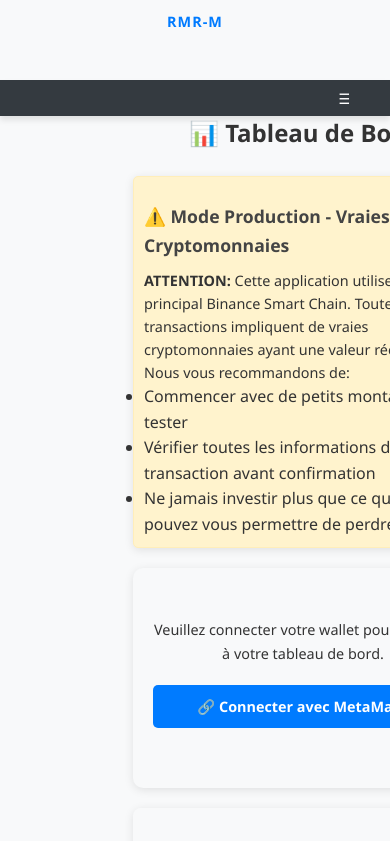
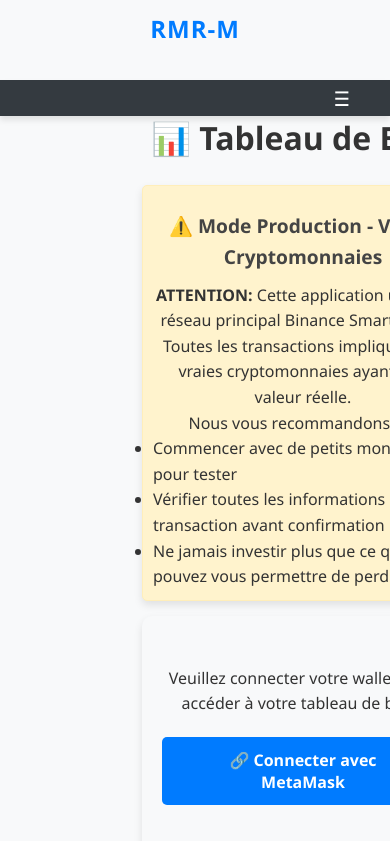
Before and after one commit to jhvcav/rmr-m, a React (Vite) app in the folder rmr-m-frontend/: page /rmr-m/dashboard in a window 390 px wide. Shown: the top 841 px of the page. Built offline with nearby package versions, Linux system fonts and the light colour scheme.

Commit message:
MAJ pour améliorer affichage page LPFarming

```diff
--- a/rmr-m-frontend/src/pages/LPFarming.css
+++ b/rmr-m-frontend/src/pages/LPFarming.css
@@ -1,50 +1,57 @@
 /* 📌 Styles généraux */
 .lp-container {
-  max-width: 100%;
-  padding: 20px;
+  width: 100%;
+  box-sizing: border-box;
   text-align: center;
   display: flex;
   flex-direction: column;
   align-items: center;
 }
 
-/* 📌 Ajustement pour les smartphones */
-@media screen and (max-width: 500px) {
-  .lp-container {
-    padding: 1px;
-  }
+/* 📌 Styles des cartes */
+.wallet-connection, .simulator, .usdc-info {
+  width: 100%;
+  margin: 15px auto;
+  box-sizing: border-box;
 }
 
 /* 📌 Styles des boutons */
 .wallet-buttons, .simulator {
   width: 100%;
-  max-width: 400px;
-  margin: auto;
+  margin: 0 auto;
   display: flex;
   flex-direction: column;
   gap: 15px;
+  align-items: center;
 }
 
 /* 📌 Boutons améliorés */
 .btn {
   width: 100%;
+  max-width: 400px;
   padding: 15px;
   font-size: 16px;
   border-radius: 8px;
+  margin: 0 auto;
+  display: block;
 }
 
 /* 📌 Champs de saisie */
 .simulator input {
   width: 100%;
+  max-width: 400px;
   padding: 12px;
   font-size: 16px;
   border: 1px solid #ccc;
   border-radius: 5px;
+  box-sizing: border-box;
+  margin: 8px auto 16px auto;
 }
 
 /* 📌 Validation */
 .validate-btn {
   width: 100%;
+  max-width: 400px;
   padding: 15px;
   font-size: 18px;
   background-color: #28a745;
@@ -52,6 +59,8 @@
   border: none;
   border-radius: 5px;
   cursor: pointer;
+  margin: 20px auto;
+  display: block;
 }
 
 .validate-btn:disabled {
@@ -61,18 +70,14 @@
 
 .wallet-connect-section {
   text-align: center;
-  margin-bottom: 20px;
+  margin: 0 auto 20px auto;
+  width: 100%;
 }
 
 .wallet-connect-section h3 {
   margin-bottom: 10px;
   font-size: 18px;
   font-weight: bold;
-}
-
-.solana-connect {
-  text-align: center;
-  margin-bottom: 20px;
 }
 
 .wallet-button {
@@ -85,6 +90,8 @@
   border-radius: 8px;
   cursor: pointer;
   gap: 10px;
+  margin: 0 auto;
+  max-width: 400px;
 }
 
 .wallet-logo {
@@ -92,12 +99,16 @@
   height: 24px;
 }
 
-@media screen and (max-width: 768px) {
-  .fixed-container {
-    position: relative;
-    bottom: auto;
-    width: 100%;
-    background: none;
-    padding: 1px;
-  }
+/* Ajouter une règle pour centrer le contenu de tous les éléments */
+h1, h2, h3, p, label {
+  width: 100%;
+  text-align: center;
+  box-sizing: border-box;
 }
+
+/* S'assurer que les labels sont alignés correctement */
+.simulator label {
+  display: block;
+  text-align: center;
+  margin-top: 15px;
+}
--- a/rmr-m-frontend/src/pages/LPFarming.jsx
+++ b/rmr-m-frontend/src/pages/LPFarming.jsx
@@ -273,7 +273,7 @@
       <div className="wallet-connection responsive-card">
         <h3>Connexion au Wallet</h3>
         {account ? (
-          <div>
+          <div className="wallet-info">
             <button className="wallet-button btn btn-success responsive-button">
               ✅ {account.substring(0, 6)}...{account.slice(-4)}
             </button>
@@ -311,7 +311,13 @@
           className="responsive-form"
         />
 
-        <button onClick={calculateProfit} className="responsive-button">Calculer</button>
+        <button
+          onClick={calculateProfit}
+          className="responsive-button btn btn-primary"
+        >
+          Calculer
+        </button>
+
         <h3>Gains estimés : <span>{profit} {usdcSymbol}</span></h3>
       </div>
 
@@ -325,7 +331,7 @@
       </button>
 
       {/* Information sur USDC */}
-      <div className="usdc-info responsive-card" style={{ marginTop: '20px', padding: '10px', backgroundColor: '#f5f5f5', borderRadius: '5px' }}>
+      <div className="usdc-info responsive-card">
         <h3>ℹ️ Informations sur les {usdcSymbol}</h3>
         <p>
           Pour utiliser ce service, vous avez besoin de {usdcSymbol} sur le réseau BSC Testnet.
--- a/rmr-m-frontend/src/pages/ResponsiveStyles.css
+++ b/rmr-m-frontend/src/pages/ResponsiveStyles.css
@@ -1,218 +1,99 @@
-/**
- * Copyright (c) 2025 Jean Hugues CAVALIE
- * Tous droits réservés.
- * Ce code ne peut pas être utilisé ou redistribué sans autorisation.
- */
-
-/* Styles responsifs pour toutes les pages */
-/* À ajouter dans un fichier ResponsiveStyles.css puis importer dans chaque composant */
-
-/* Styles de base communs */
+/* 📌 Responsive Styles */
 .responsive-container {
-    width: 100%;
-    max-width: 1200px;
+  max-width: 800px;
   margin: 0 auto;
-    padding: 0 15px;
+  padding: 20px;
   box-sizing: border-box;
-    position: static !important; /* Annuler les positionnements absolus */
-    left: auto !important;
 }
 
-  /* Styles pour les tableaux et les cartes */
 .responsive-card {
   width: 100%;
-    margin-bottom: 20px;
-    padding: 15px;
-    border-radius: 8px;
-    box-shadow: 0 2px 10px rgba(0, 0, 0, 0.1);
-  }
-
-  .responsive-grid {
-    display: grid;
-    grid-template-columns: repeat(auto-fill, minmax(280px, 1fr));
-    gap: 20px;
-  }
-
-  /* Styles pour les formulaires */
-  .responsive-form {
-    width: 100%;
-    max-width: 800px;
-    margin: 0 auto;
-  }
-
-  .responsive-form input,
-  .responsive-form select,
-  .responsive-form textarea,
-  .responsive-form button {
-    width: 100%;
-    padding: 12px;
-    margin-bottom: 15px;
-    border-radius: 4px;
-    border: 1px solid #ccc;
-    box-sizing: border-box;
+  max-width: 600px;
+  margin: 15px auto;
+  padding: 20px;
+  border-radius: 10px;
+  box-shadow: 0 4px 8px rgba(0, 0, 0, 0.1);
+  background-color: #fff;
 }
 
 .responsive-button {
   width: 100%;
-    padding: 12px 20px;
-    margin: 10px 0;
-    border-radius: 4px;
+  max-width: 400px;
+  margin: 10px auto;
+  padding: 12px;
+  font-size: 16px;
+  border-radius: 8px;
   cursor: pointer;
-    font-weight: bold;
-    border: none;
+  display: block;
 }
 
-  /* Media queries pour différentes tailles d'écran */
+.responsive-form {
+  width: 100%;
+  padding: 12px;
+  margin: 8px 0 16px 0;
+  border: 1px solid #ddd;
+  border-radius: 5px;
+  font-size: 16px;
+  box-sizing: border-box;
+}
 
-  /* Grand mobile (portrait) et tablette (portrait) */
-  @media screen and (max-width: 768px) {
+/* Ajustements pour les tablettes */
+@media screen and (min-width: 501px) and (max-width: 768px) {
+  .responsive-container {
+    padding: 15px;
+    max-width: 90%;
+  }
+
+  .responsive-card {
+    max-width: 90%;
+  }
+
+  .responsive-button {
+    max-width: 90%;
+  }
+}
+
+/* Ajustements pour les smartphones */
+@media screen and (max-width: 500px) {
+  .responsive-container {
+    padding: 10px;
+    width: 95%;
+  }
+
+  .responsive-card {
+    max-width: 100%;
+    padding: 15px;
+  }
+
+  .responsive-button {
+    max-width: 100%;
+    font-size: 14px;
+  }
+
   h1 {
-      font-size: 1.8rem !important;
+    font-size: 24px;
   }
 
   h2 {
-      font-size: 1.5rem !important;
+    font-size: 20px;
   }
 
   h3 {
-      font-size: 1.2rem !important;
+    font-size: 18px;
+  }
 }
 
-    p, span, button, input, label {
-      font-size: 0.95rem !important;
-    }
-
-    .dashboard-summary,
-    .investment-options .options-grid {
-      grid-template-columns: 1fr 1fr;
-    }
-
-    .investment-card {
+/* Assurer que les formulaires et boutons sont bien centrés */
+.wallet-connection, .simulator {
+  display: flex;
+  flex-direction: column;
+  align-items: center;
   width: 100%;
 }
 
-    .dashboard-actions {
-      flex-direction: column;
-    }
-
-    .dashboard-actions button {
-      width: 100%;
-      margin: 5px 0;
-    }
-
-    /* Ajustements spécifiques pour les tableaux de données */
-    .investments-list {
-      overflow-x: auto;
-    }
-  }
-
-  /* Petit mobile (portrait) */
-  @media screen and (max-width: 480px) {
-    h1 {
-      font-size: 1.5rem !important;
-    }
-
-    h2 {
-      font-size: 1.3rem !important;
-    }
-
-    h3 {
-      font-size: 1.1rem !important;
-    }
-
-    p, span, button, input, label {
-      font-size: 0.9rem !important;
-    }
-
-    .dashboard-summary,
-    .investment-options .options-grid {
-      grid-template-columns: 1fr;
-    }
-
-    .wallet-info-card,
-    .summary-card,
-    .option-card {
-      padding: 10px;
-    }
-
-    /* Styles pour le formulaire de dépôt */
-    .investment-summary {
-      flex-direction: column;
-    }
-
-    .input-container {
+/* Style pour la div qui contient le solde */
+.balance-info {
+  margin-top: 10px;
+  text-align: center;
   width: 100%;
 }
-
-    /* Ajustements spécifiques pour les informations de wallet */
-    .wallet-address {
-      font-size: 0.8rem !important;
-      word-break: break-all;
-    }
-  }
-
-  /* Styles spécifiques pour DepotForm */
-  @media screen and (max-width: 768px) {
-    .depot-form {
-      width: 100%;
-      padding: 10px;
-    }
-
-    .summary-item {
-      flex-direction: column;
-      align-items: flex-start;
-    }
-
-    .form-actions {
-      flex-direction: column;
-    }
-
-    .buttons-container {
-      flex-direction: column;
-    }
-
-    .buttons-container button {
-      width: 100%;
-      margin: 5px 0;
-    }
-  }
-
-  /* Styles spécifiques pour LPFarming */
-  @media screen and (max-width: 768px) {
-    .lp-container {
-      width: 100%;
-      padding: 10px;
-    }
-
-    .simulator {
-      flex-direction: column;
-    }
-
-    .simulator input,
-    .simulator button {
-      width: 100%;
-      margin: 5px 0;
-    }
-
-    .wallet-connection {
-      flex-direction: column;
-    }
-  }
-
-  /* Styles spécifiques pour Dashboard */
-  @media screen and (max-width: 768px) {
-    .dashboard-container {
-      width: 100%;
-      padding: 10px;
-    }
-
-    .investment-details {
-      grid-template-columns: 1fr;
-    }
-
-    .detail-item {
-      display: flex;
-      justify-content: space-between;
-      margin-bottom: 8px;
-    }
-  }
```
Lines whose indentation alone changed are shown as unchanged.
